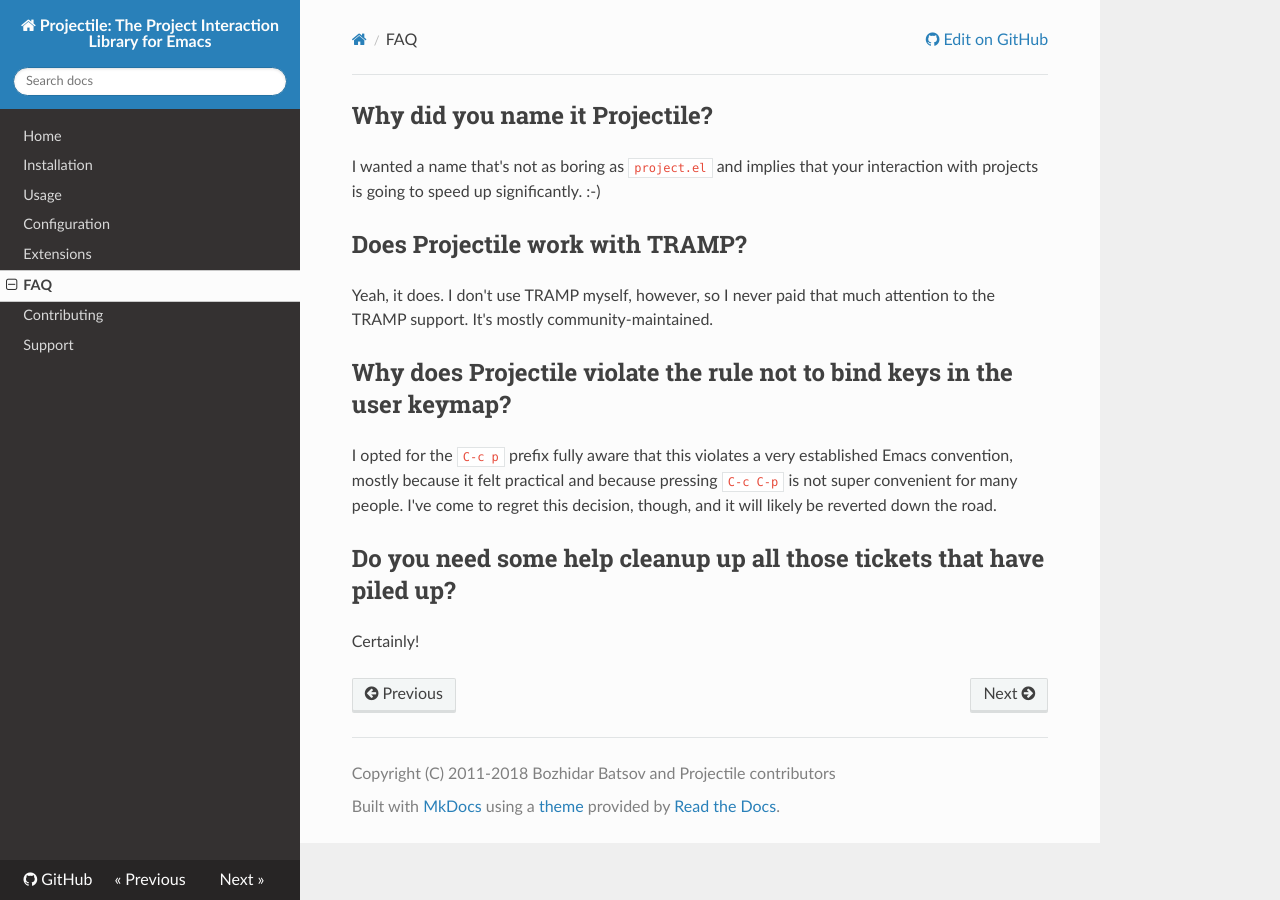
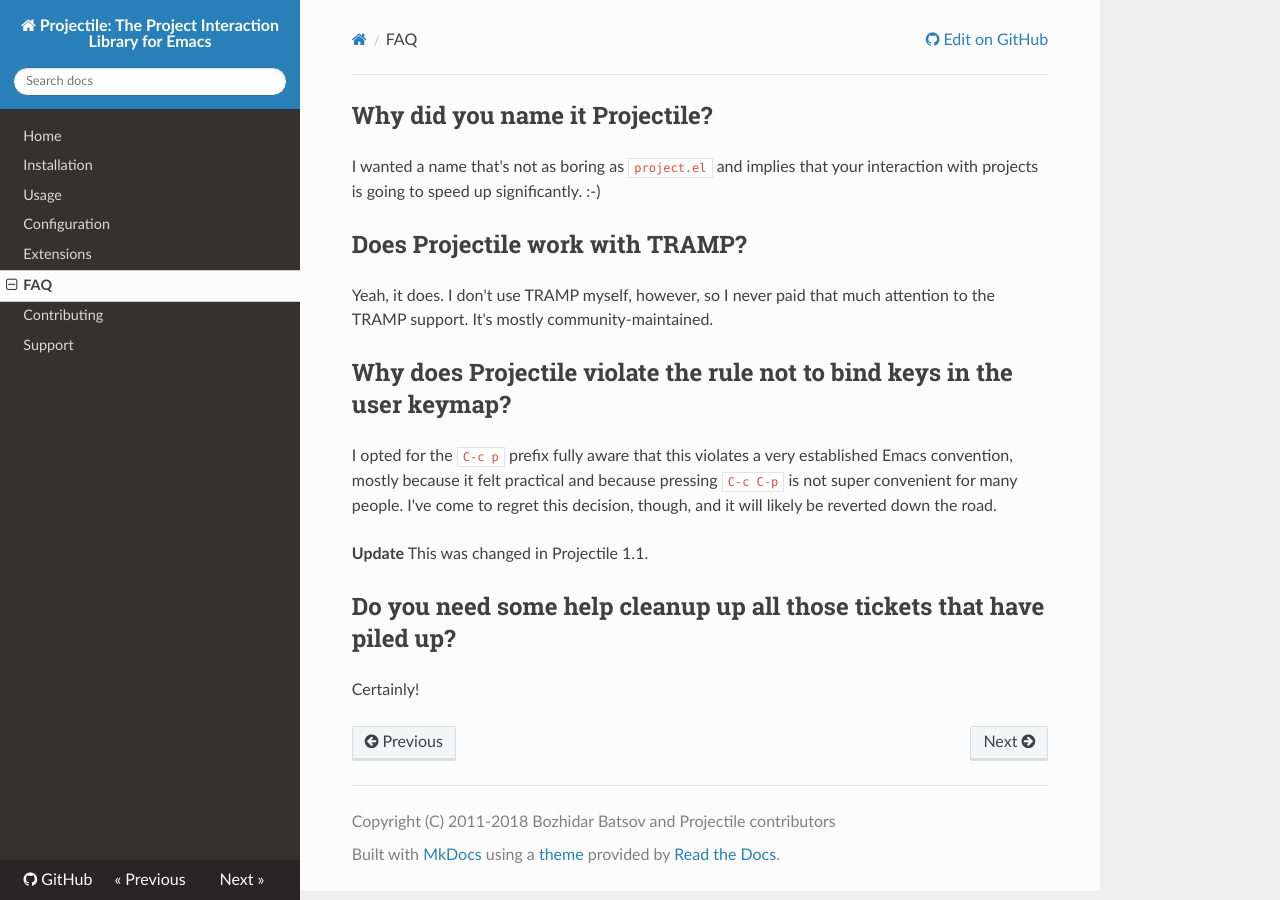
Before and after one commit to bbatsov/projectile, an MkDocs documentation site: the page built from doc/faq.md, in a window 1280 px wide. Built offline with MkDocs 1.6.1, drawn with Linux system fonts in a browser that asks for light colours; nearby versions of some CDN libraries; old or Windows-style settings are respelled for this version of MkDocs.

Commit message:
Add a note about the switch from C-c p to C-c C-p

```diff
--- a/doc/faq.md
+++ b/doc/faq.md
@@ -16,6 +16,8 @@
 people. I've come to regret this decision, though, and it will likely
 be reverted down the road.
 
+**Update** This was changed in Projectile 1.1.
+
 ## Do you need some help cleanup up all those tickets that have piled up?
 
 Certainly!
```
